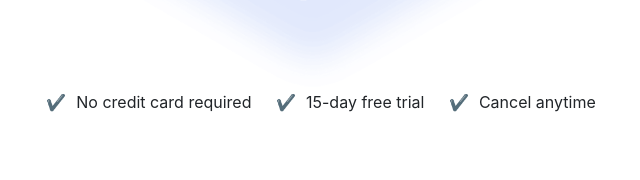
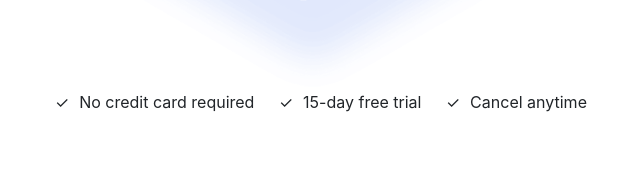
Before and after one commit to PlatformCore/platformcore.github.io, a PHP site: page / in a window 1280 px wide. Shown: the part 925-1105 px from the top of the page, without its empty margins (349-989 px from the left). Run offline with PHP 8.4, Linux system fonts and the light colour scheme; some libraries are stand-ins or nearby versions.

Commit message:
Validation mark css update

```diff
--- a/assets/css/style.css
+++ b/assets/css/style.css
@@ -18,7 +18,7 @@ body.site-loaded {
     text-align: center;
 }
 .style_li_norequirement li:before {
-  content: '✔️';
+  content: '\2713';
   margin-left: 20px;
   margin-right: 10px;
   width: auto;
```
Also changed, not shown: 2 other files.
